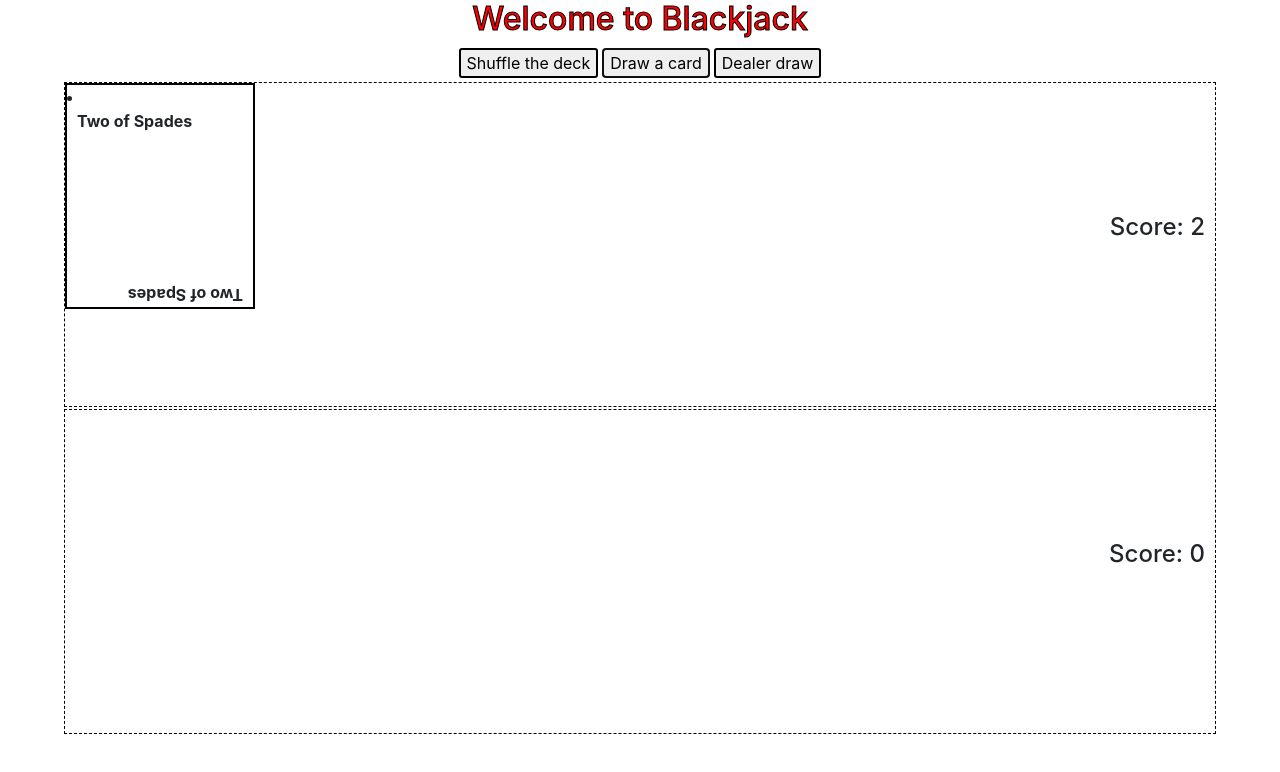
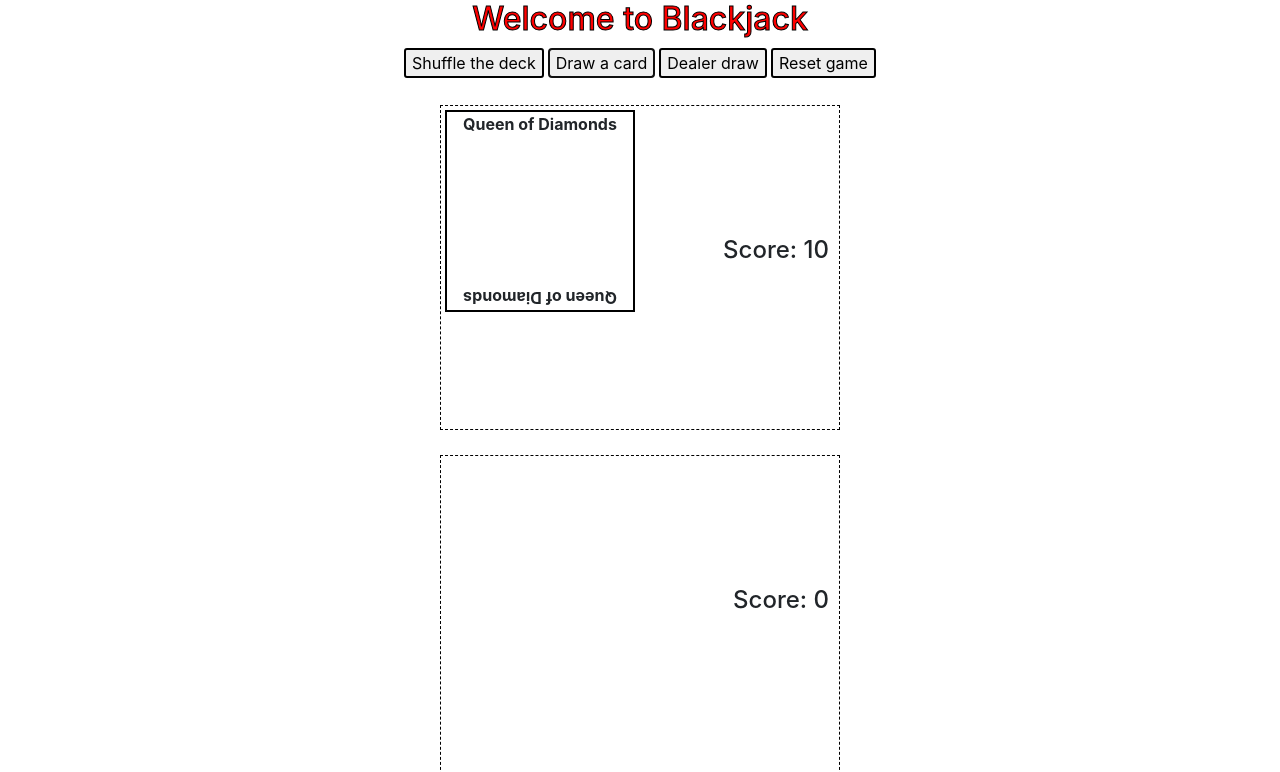
Before and after one commit to justin-capalbo/blackjack, a React app: page / in a window 1280 px wide. Both pictures are taken after a click on the button "Draw a card". Shown: the top 772 px of the page. Built offline with nearby package versions, Linux system fonts and the light colour scheme.

Commit message:
more styling and add reset

```diff
--- a/src/components/card/CardBase.jsx
+++ b/src/components/card/CardBase.jsx
@@ -3,13 +3,13 @@ import { PropTypes } from 'prop-types';
 import { CardTitle } from './CardTitle';
 import styled from 'styled-components';
 
-const CardBounds = styled.li`
+const CardBounds = styled.div`
     position: absolute;
     width: 190px;
     border: 2px solid black;
     background-color: white;
-    margin-top: ${props => props.index * 24}px;
-    margin-left: ${props => props.index * 6}px;
+    margin-top: ${props => 4 + props.index * 24}px;
+    margin-left: ${props => 4 + props.index * 6}px;
 `;
 
 export class CardBase extends PureComponent {
--- a/src/components/card/CardHolder.jsx
+++ b/src/components/card/CardHolder.jsx
@@ -6,7 +6,8 @@ import styled from 'styled-components';
 const Holder = styled.div`
     border: 1px dashed black;
     min-height: 325px;
-    margin-top: 2px;
+    max-width: 400px;
+    margin: 25px auto;
 `;
 
 const Score = styled.h4`
--- a/src/containers/BlackJackContainer.jsx
+++ b/src/containers/BlackJackContainer.jsx
@@ -9,10 +9,10 @@ import styled from 'styled-components';
 const BlackJackGame = styled.div`
     max-width: 90%;
     margin: 0 auto;
+    text-align: center;
 `;
 
 const Menu = styled.div`
-    text-align: center;
 `;
 
 export class BlackJackContainer extends Component {
@@ -21,16 +21,12 @@ export class BlackJackContainer extends Component {
         this.handleDraw = this.handleDraw.bind(this);
         this.dealerDraw = this.dealerDraw.bind(this);
         this.handleShuffle = this.handleShuffle.bind(this);
+        this.handleReset = this.handleReset.bind(this);
         this.state = { };
     }
 
     componentDidMount(){
-        this.setState({
-            playing: false,
-            deck: getDeck(),
-            playerHand: [],
-            dealerHand: []
-        });
+        this.handleReset();
     }
 
     handleDraw(){
@@ -51,6 +47,14 @@ export class BlackJackContainer extends Component {
         this.setState({ deck: shuffle(this.state.deck) });
     }
 
+    handleReset(){
+        this.setState({
+            deck: getDeck(),
+            playerHand: [],
+            dealerHand: []
+        })
+    }
+
     calculateScore(hand){
         return scoreHand(hand);
     }
@@ -65,6 +69,7 @@ export class BlackJackContainer extends Component {
                     <Button onClick={this.handleShuffle}>Shuffle the deck</Button>
                     <Button onClick={this.handleDraw}>Draw a card</Button>
                     <Button onClick={this.dealerDraw}>Dealer draw</Button>
+                    <Button onClick={this.handleReset}>Reset game</Button>
                 </Menu>
                 <CardHolder cards={playerHand} score={this.calculateScore(playerHand)}/>
                 <CardHolder cards={dealerHand} score={this.calculateScore(dealerHand)}/>
--- a/src/logic/gameLogic.js
+++ b/src/logic/gameLogic.js
@@ -1,28 +1,26 @@
 import { cardFaces, cardSuits } from '../constants/BlackjackCards';
 
-export function getDeck (n = 1){
-    let deck = [];
-    for (let deckNum = 0; deckNum < n; deckNum++){
-        for (let i = 0; i < cardSuits.length; i++){
-            for (let j = 0; j < cardFaces.length; j++){
-                deck.push({
-                    suit: cardSuits[i],
-                    face: cardFaces[j].face,
-                    value: cardFaces[j].value,
-                });
-            }
-        }
-    }
-    return deck;
-}
-
-export function shuffle(deck){
+export const shuffle = function (deck) {
     let shuffled = [];
     while (deck.length > 0){
         let index = Math.random() * deck.length;
         shuffled.push(deck.splice(index, 1)[0]);
     }
     return shuffled;
+}
+
+export function getDeck (shuffleDeck = true) {
+    let deck = [];
+    for (let i = 0; i < cardSuits.length; i++){
+        for (let j = 0; j < cardFaces.length; j++){
+            deck.push({
+                suit: cardSuits[i],
+                face: cardFaces[j].face,
+                value: cardFaces[j].value,
+            });
+        }
+    }
+    return shuffleDeck ? shuffle(deck) : deck;
 }
 
 export function scoreHand(hand){
```
